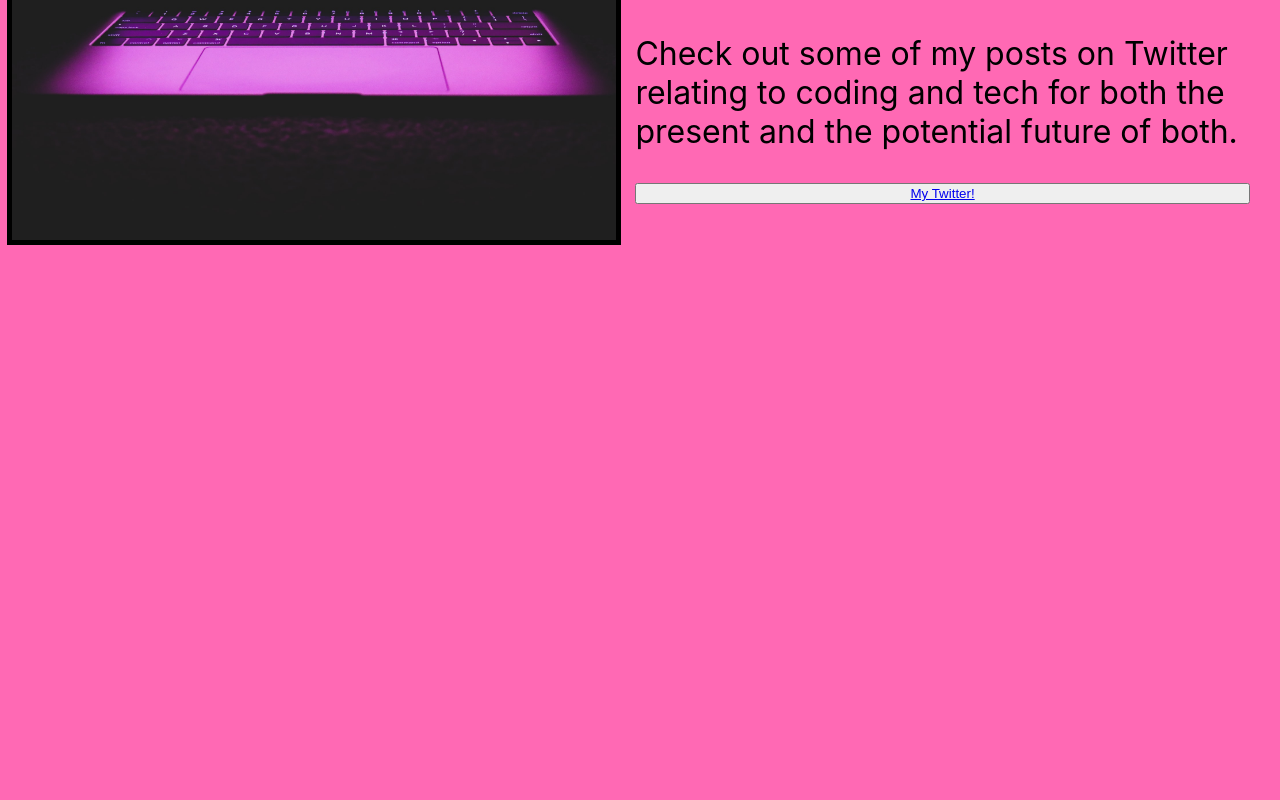
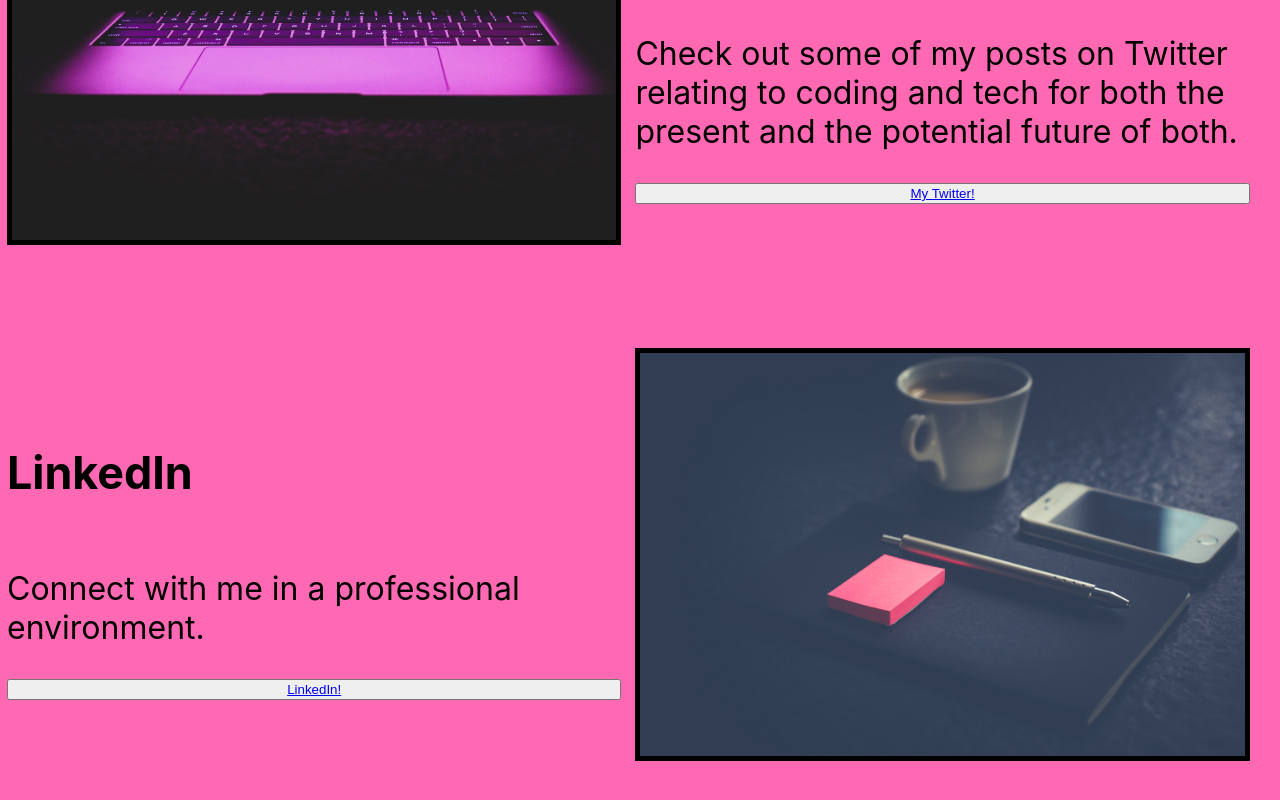
Before and after one commit to kwmorlock/interactive-portfolio, a React (Create React App) app in the folder my-app/: page /contact in a window 1280 px wide. Shown: the part 962-1762 px from the top of the page. Before the commit the page ends 1259 px from the top, so only its background shows below. Built offline with nearby package versions, Linux system fonts and the light colour scheme.

Commit message:
feat: Contact.js updated with LinkedIn

```diff
--- a/my-app/src/Contact/Contact.js
+++ b/my-app/src/Contact/Contact.js
@@ -50,6 +50,24 @@ const Contact = () => {
           </button>
         </ContactLeft>
       </FlexContactTwo>
+      <FlexContact>
+        <ContactLeft>
+          <h2 class="mysite"> LinkedIn</h2>
+          <p> Connect with me in a professional environment.</p>
+          <button
+            class="bodybutton"
+            onclick="window.location.href = 'https://www.linkedin.com/in/kwmorlock/'"
+          >
+            {" "}
+            <a target="_blank" href="https://www.linkedin.com/in/kwmorlock/">
+              LinkedIn!
+            </a>
+          </button>
+        </ContactLeft>
+        <ContactLeft>
+          <img src={require("../Images/supplies.jpg")} />
+        </ContactLeft>
+      </FlexContact>
     </HomeWrapper>
   );
 };
```
